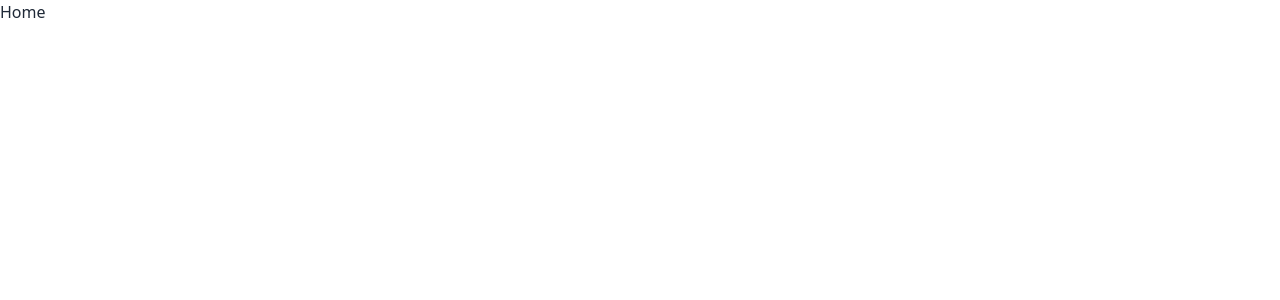
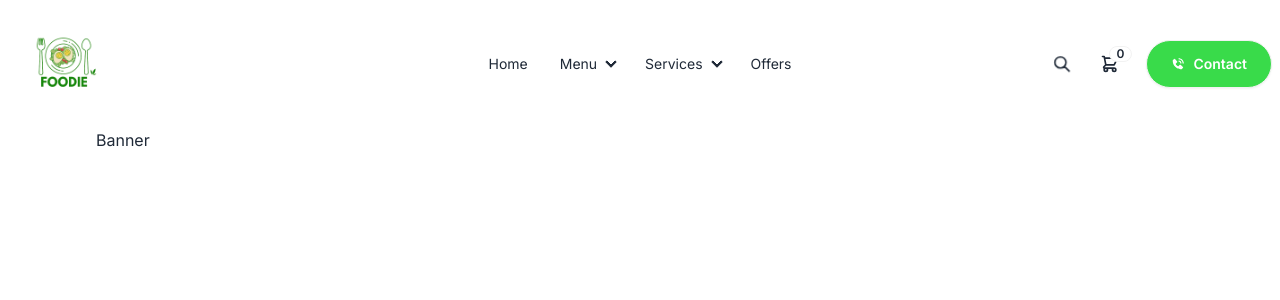
Before and after one commit to shahariarshan/foodie-client, a React (Vite) app: page / in a window 1280 px wide. Shown: the top 300 px of the page. Built offline with nearby package versions, Linux system fonts and the light colour scheme.

Commit message:
navigation by using daisy UI

```diff
--- a/package.json
+++ b/package.json
@@ -14,6 +14,7 @@
     "match-sorter": "^6.3.1",
     "react": "^18.2.0",
     "react-dom": "^18.2.0",
+    "react-icons": "^4.12.0",
     "react-router-dom": "^6.21.0",
     "sort-by": "^1.2.0"
   },
--- a/src/App.jsx
+++ b/src/App.jsx
@@ -5,7 +5,7 @@ function App() {
 
   return (
     <>
-      <h1>Are You foodie?
+      <h1>
 
       </h1>
     </>
--- /dev/null
+++ b/src/components/Intro.jsx
@@ -0,0 +1,11 @@
+
+
+const Intro = () => {
+    return (
+        <div className="max-w-screen-2xl container mx-auto xl:px-24 px-4">
+            <h2>Banner</h2>
+        </div>
+    );
+};
+
+export default Intro;
--- /dev/null
+++ b/src/components/Navbar.jsx
@@ -0,0 +1,71 @@
+
+import logo from '/Green_Simple_Modern_Healthy_Food_Logo-removebg-preview.png'
+import { BiSolidPhoneCall } from "react-icons/bi";
+const Navbar = () => {
+    const navLink =
+        <>
+            <li><a>Home</a></li>
+            <li>
+                <details>
+                    <summary>Menu</summary>
+                    <ul className="p-2">
+                        <li><a>All</a></li>
+                        <li><a>Pizza</a></li>
+                        <li><a>Submenu 2</a></li>
+                    </ul>
+
+
+                </details>
+
+            </li>
+            <li>
+                <details>
+                    <summary>Services</summary>
+                    <ul className="p-2">
+                        <li><a>Online Order</a></li>
+                        <li><a>Table Booking</a></li>
+                        <li><a>Order Tracking</a></li>
+                    </ul>
+
+                </details>
+
+            </li>
+            <li><a>Offers</a></li>
+        </>
+    return (
+        <header className='max-w-screen-2xl container mx-auto'>
+            <div className="navbar ">
+                <div className="navbar-start">
+                    <div className="dropdown">
+                        <div tabIndex={0} role="button" className="btn btn-ghost lg:hidden">
+                            <svg xmlns="http://www.w3.org/2000/svg" className="h-5 w-5" fill="none" viewBox="0 0 24 24" stroke="currentColor"><path strokeLinecap="round" strokeLinejoin="round" strokeWidth="2" d="M4 6h16M4 12h8m-8 6h16" /></svg>
+                        </div>
+                        <ul tabIndex={0} className="menu menu-sm dropdown-content mt-3 z-[1] p-2 shadow bg-base-100 rounded-box w-52">
+                            {navLink}
+                        </ul>
+                    </div>
+                    <a href="/">  <img className='h-28 w-28' src={logo} alt="" /></a>
+                </div>
+                <div className="navbar-center hidden lg:flex">
+                    <ul className="menu menu-horizontal px-1">
+                        {navLink}
+                    </ul>
+                </div>
+                <div className="navbar-end">
+                    <button className="btn btn-ghost btn-circle hidden lg:flex">
+                        <svg xmlns="http://www.w3.org/2000/svg" className="h-5 w-5" fill="none" viewBox="0 0 24 24" stroke="currentColor"><path strokeLinecap="round" strokeLinejoin="round" strokeWidth="2" d="M21 21l-6-6m2-5a7 7 0 11-14 0 7 7 0 0114 0z" /></svg>
+                    </button>
+                    <div tabIndex={0} role="button" className="btn btn-ghost btn-circle flex justify-center items-center mr-3">
+                        <div className="indicator">
+                            <svg xmlns="http://www.w3.org/2000/svg" className="h-5 w-5" fill="none" viewBox="0 0 24 24" stroke="currentColor"><path strokeLinecap="round" strokeLinejoin="round" strokeWidth="2" d="M3 3h2l.4 2M7 13h10l4-8H5.4M7 13L5.4 5M7 13l-2.293 2.293c-.63.63-.184 1.707.707 1.707H17m0 0a2 2 0 100 4 2 2 0 000-4zm-8 2a2 2 0 11-4 0 2 2 0 014 0z" /></svg>
+                            <span className="badge badge-sm indicator-item">0</span>
+                        </div>
+                    </div>
+                    <a className="btn bg-green flex gap-2 text-white rounded-full px-6"><BiSolidPhoneCall />Contact</a>
+                </div>
+            </div>
+        </header>
+    );
+};
+
+export default Navbar;
--- a/src/layout/Main.jsx
+++ b/src/layout/Main.jsx
@@ -1,9 +1,13 @@
 import { Outlet } from "react-router-dom";
+import Navbar from "../components/Navbar";
+import '../App.css'
+
 
 
 const Main = () => {
     return (
         <div>
+            <Navbar/>
             <Outlet></Outlet>
         </div>
     );
--- a/src/pages/home/Home.jsx
+++ b/src/pages/home/Home.jsx
@@ -1,8 +1,11 @@
+import Intro from "../../components/Intro"
 
 
 const Home = () => {
   return (
-    <div>Home</div>
+    <div>
+        <Intro/>
+    </div>
   )
 }
 
```
Also changed, not shown: src/App.css (line endings or trailing spaces), 1 other file (tests, documents, lock files or other folders).
